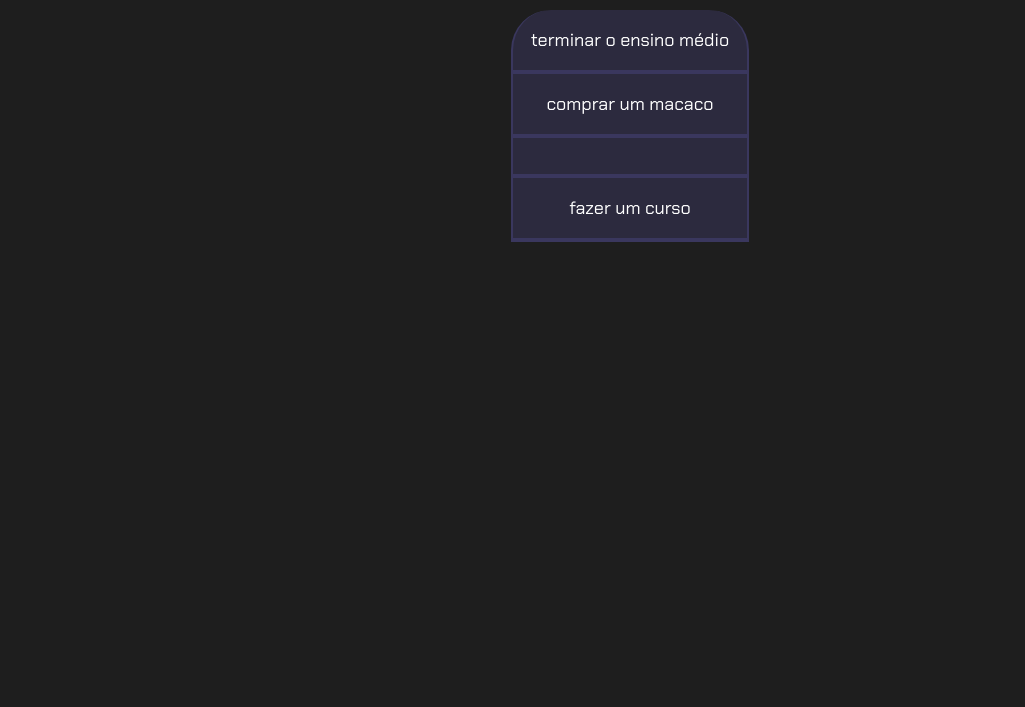
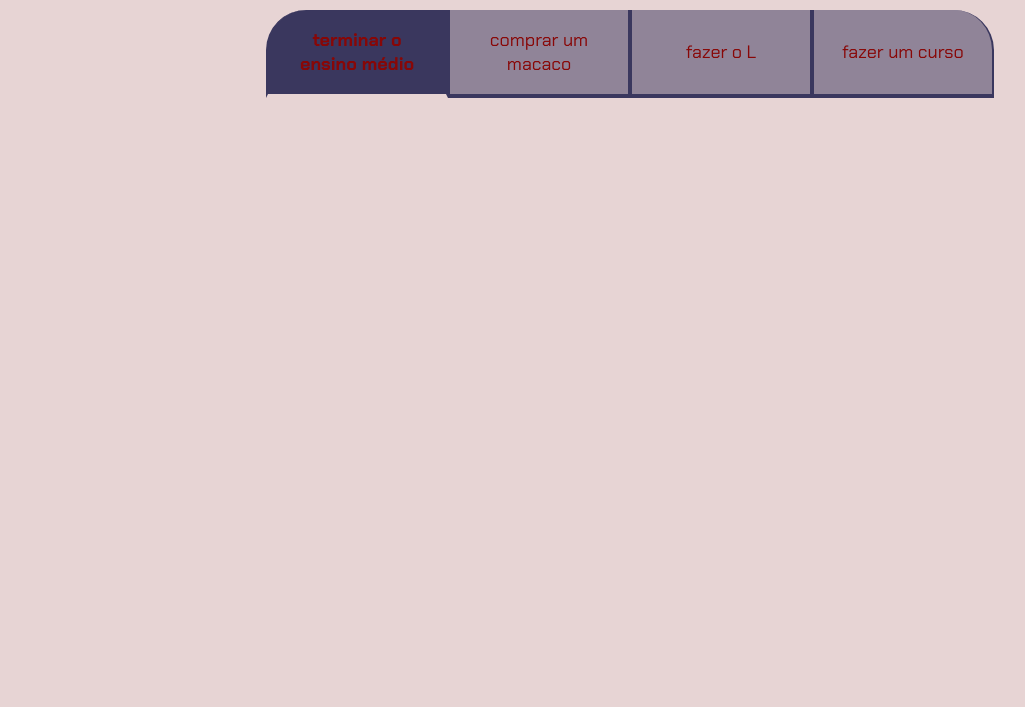
Before and after one commit to ViniciusLemes1/projeto-de-vida, a plain HTML site: page index.html in a window 1280 px wide. Shown: the part 93-800 px from the top of the page, without its empty margins (10-1035 px from the left). Drawn offline with Linux system fonts and the light colour scheme.

Commit message:
Add files via upload

```diff
--- a/index.html
+++ b/index.html
@@ -12,9 +12,9 @@
     <section class="conteudo-principal">
         <h2 class="titulo-principal">Meus Objetivos do ano<span>_</span></h2>
         <div class="botoes">
-            <button class="botao">terminar o ensino médio</button>
+            <button class="botao ativo">terminar o ensino médio</button>
             <button class="botao">comprar um macaco</button>
-            <button class="botao"></button>
+            <button class="botao">fazer o L</button>
             <button class="botao">fazer um curso</button>
         </div>
     </section>
--- a/style.css
+++ b/style.css
@@ -1,9 +1,9 @@
 @import url('https://fonts.googleapis.com/css2?family=Chakra+Petch:wght@400;700&display=swap');
 
 :root {
-    --cor-de-fundo: #1E1E1E;
-    --verde: #6FFF57;
-    --branco: #FFFFFF;
+    --cor-de-fundo: #e7d4d4;
+    --verde: #880707;
+    --branco: #880707;
     --botao-ativo: #3A375E;
     --botao-inativo: rgba(58, 55, 94, 0.5);
     --texto-fundo: rgba(58, 55, 94, 0.3);
@@ -59,10 +59,26 @@ body {
 .botoes {
     display: block;
 }
+.ativo{
+background-color: var(--botao-ativo);
+border-bottom:4px solid #e7d4d4;
+font-weight: bold;
+}
+
 
 @media screen and (min-width : 768px) {
-    .botoes
-
-
-    display:flex;
+    .botoes{
+        display: flex;
+    }
  }
+ @media screen and (min-width: 768px) {
+    .botoes {
+display: flex;
+    }
+    .botao:first-child{
+        border-radius: 40px 0 0 0;
+    }
+    .botao:last-child{
+        border-radius: 0 40px 0 0;
+    }
+ }
```
